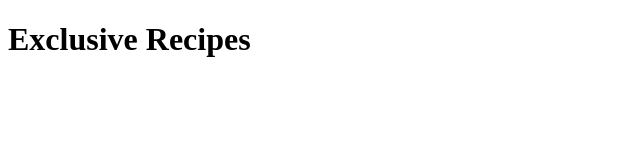
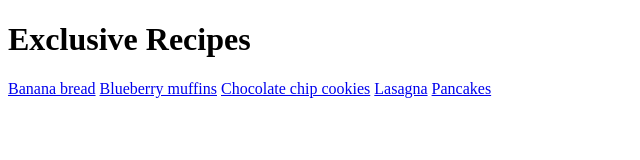
Before and after one commit to orobosaik/odin-recipes, a plain HTML site: page index.html in a window 1280 px wide. Shown: the whole page, without its empty margins (0-640 px from the left). Drawn offline with Linux system fonts and the light colour scheme.

Commit message:
Add links in the home page to the recipes pages

```diff
--- a/index.html
+++ b/index.html
@@ -6,7 +6,13 @@
     <meta name="viewport" content="width=device-width, initial-scale=1.0">
     <title>Exclusive Recipes</title>
 </head>
-<body>
-    <h1>Exclusive Recipes</h1>
-</body>
+    <body>
+        <h1>Exclusive Recipes</h1>
+
+        <a href="./recipes/banana-bread.html">Banana bread</a>
+        <a href="./recipes/blueberry-muffins.html">Blueberry muffins</a>
+        <a href="./recipes/chocolate-chip-cookies.html">Chocolate chip cookies</a>
+        <a href="./recipes/lasagna.html">Lasagna</a>
+        <a href="./recipes/pancakes.html">Pancakes</a>
+    </body>
 </html>
```
